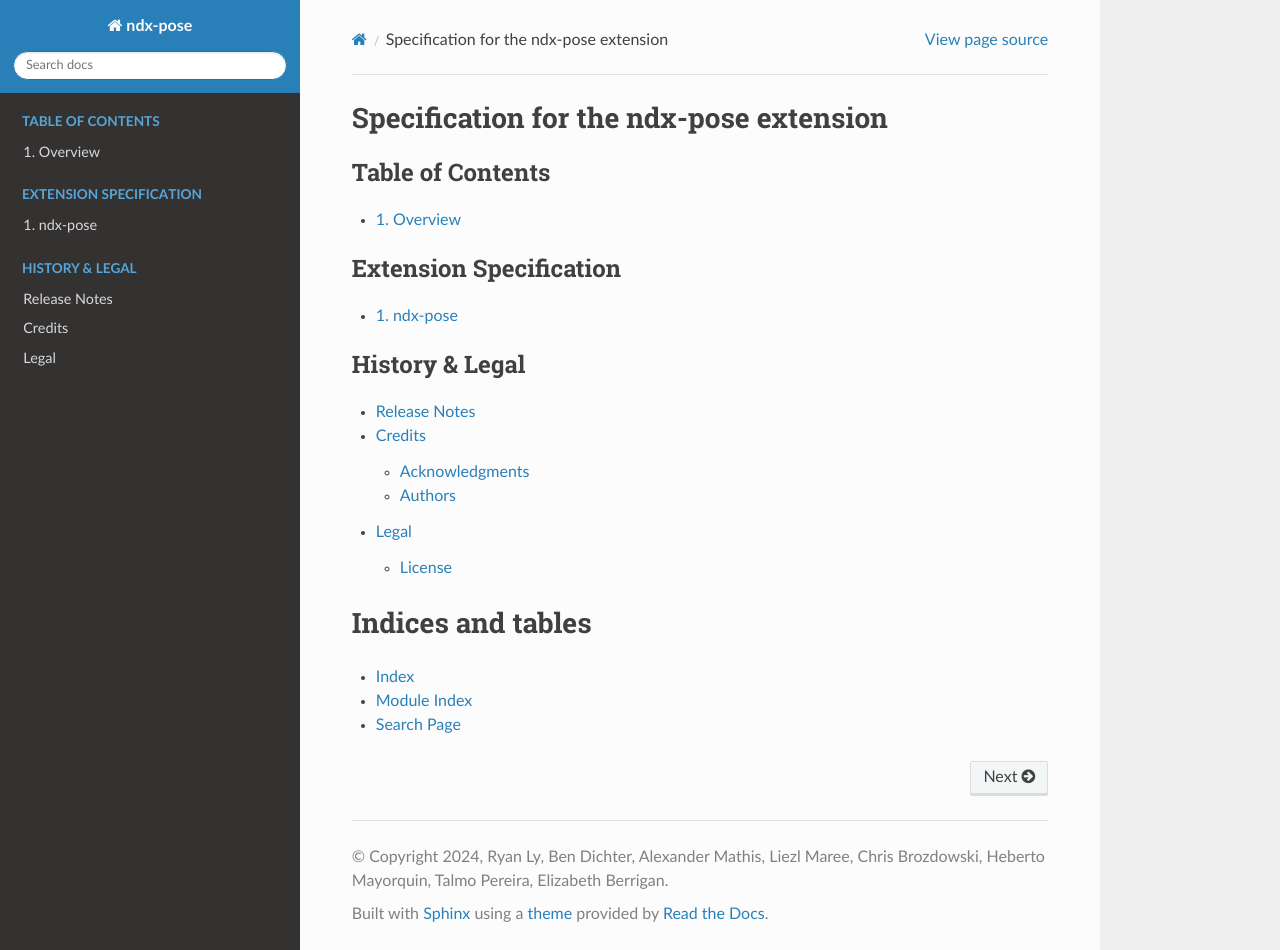
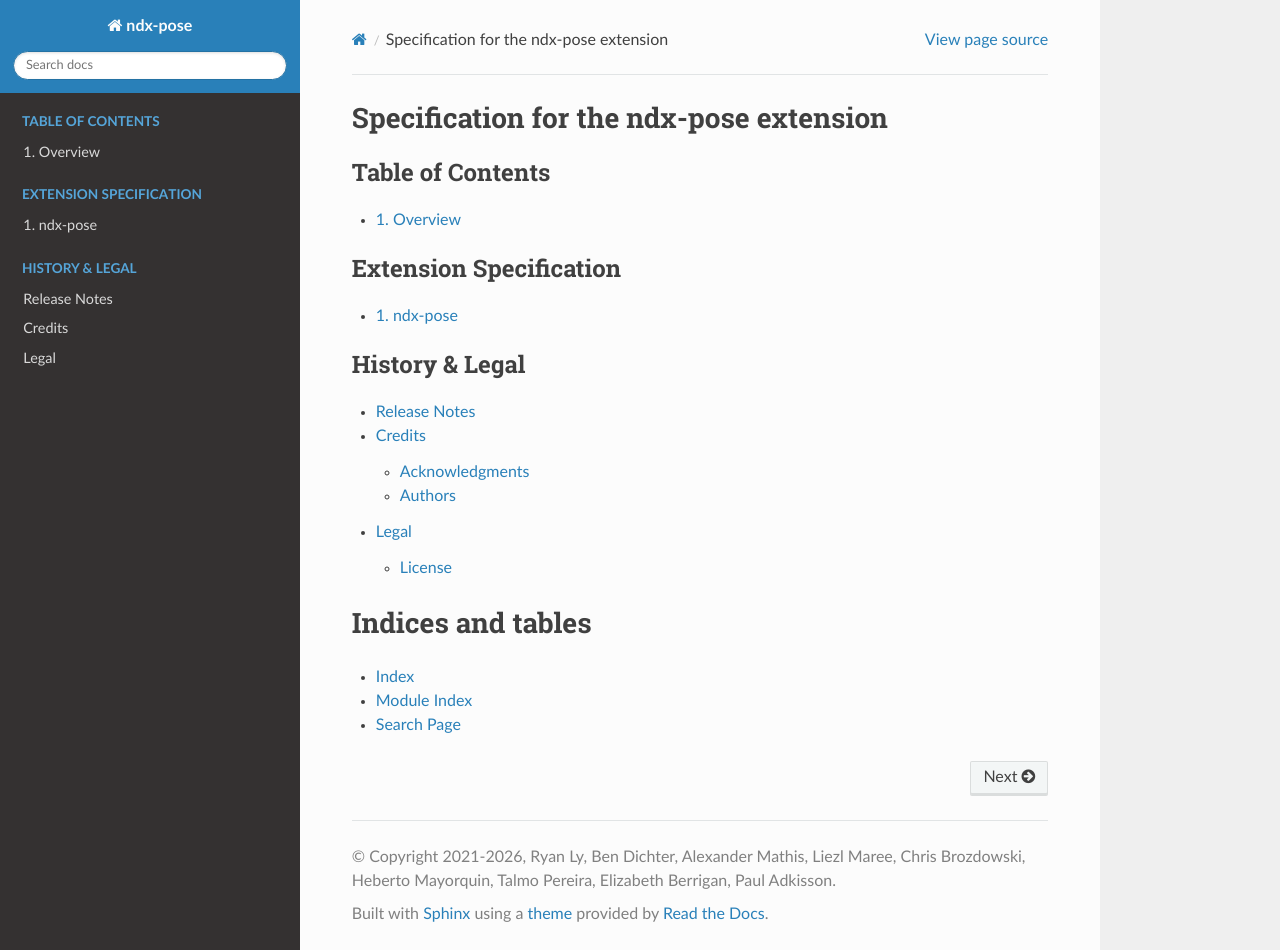
Before and after one commit to rly/ndx-pose, a Sphinx documentation site: the page built from docs/source/index.rst, in a window 1280 px wide and 950 px high. Built offline with Sphinx 7.4.7 and the Read the Docs theme 3.1.0, drawn with Linux system fonts in a browser that asks for light colours.

Commit message:
Add Python 3.14 testing, refresh metadata, and fix review findings (#58)
Co-authored-by: Claude Opus 4.8 (1M context) <noreply@anthropic.com>

```diff
--- a/docs/source/conf.py
+++ b/docs/source/conf.py
@@ -7,11 +7,11 @@
 # https://www.sphinx-doc.org/en/master/usage/configuration.html#project-information
 
 project = 'ndx-pose'
-copyright = '2024, Ryan Ly, Ben Dichter, Alexander Mathis, Liezl Maree, Chris Brozdowski, Heberto Mayorquin, Talmo Pereira, Elizabeth Berrigan'
-author = 'Ryan Ly, Ben Dichter, Alexander Mathis, Liezl Maree, Chris Brozdowski, Heberto Mayorquin, Talmo Pereira, Elizabeth Berrigan'
+copyright = '2021-2026, Ryan Ly, Ben Dichter, Alexander Mathis, Liezl Maree, Chris Brozdowski, Heberto Mayorquin, Talmo Pereira, Elizabeth Berrigan, Paul Adkisson'
+author = 'Ryan Ly, Ben Dichter, Alexander Mathis, Liezl Maree, Chris Brozdowski, Heberto Mayorquin, Talmo Pereira, Elizabeth Berrigan, Paul Adkisson'
 
-version = '0.2.0'
-release = '0.2.0'
+version = '0.2.2'
+release = '0.2.2'
 
 # -- General configuration ---------------------------------------------------
 # https://www.sphinx-doc.org/en/master/usage/configuration.html#general-configuration
--- a/pyproject.toml
+++ b/pyproject.toml
@@ -26,6 +26,7 @@ classifiers = [
     "Programming Language :: Python :: 3.11",
     "Programming Language :: Python :: 3.12",
     "Programming Language :: Python :: 3.13",
+    "Programming Language :: Python :: 3.14",
     "Development Status :: 4 - Beta",
     "Intended Audience :: Developers",
     "Intended Audience :: Science/Research",
@@ -69,12 +70,9 @@ min-reqs = [
     "numpy<2; python_version == '3.10'",
 ]
 
-# TODO: add URLs before release
 [project.urls]
 "Homepage" = "https://github.com/rly/ndx-pose"
-# "Documentation" = "https://package.readthedocs.io/"
 "Bug Tracker" = "https://github.com/rly/ndx-pose/issues"
-# "Discussions" = "https://github.com/organization/package/discussions"
 "Changelog" = "https://github.com/rly/ndx-pose/blob/main/CHANGELOG.md"
 
 # Include only the source code under `src/pynwb/ndx_pose` and the spec files under `spec`
```
Also changed, not shown: CHANGELOG.md (+13 -0 lines), LICENSE.txt, 6 other files.
